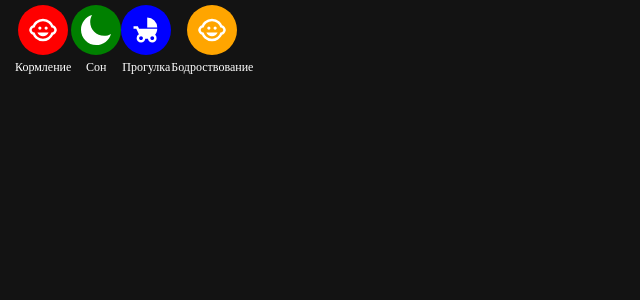
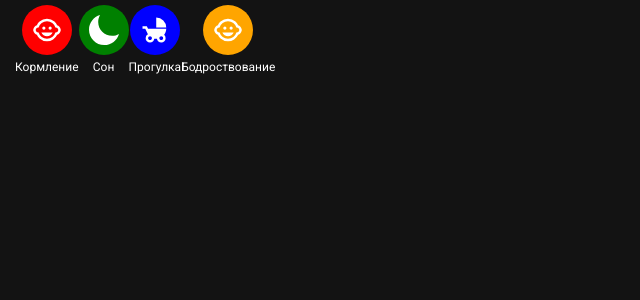
Before and after one commit to PlayWay/React_otus, a React app: page / in a window 1280 px wide. Shown: the top 300 px of the page, without its empty margins (0-640 px from the left). Built offline with nearby package versions, Linux system fonts and the light colour scheme.

Commit message:
set Roboto font

```diff
--- a/src/style/common/_common.scss
+++ b/src/style/common/_common.scss
@@ -2,7 +2,7 @@
 body {
     font-size: 14px;
     -webkit-font-smoothing: antialiased;
-    font-family: reg;
+    font-family: $font-family;
     -webkit-backface-visibility: hidden;
     -moz-osx-font-smoothing: grayscale;
     min-width: 320px;
@@ -36,20 +36,15 @@
     }
 }
 
-h1,h2,h3 {
-    font-family: boldItalic;
-}
-
 button,.button {
     border: none;
     cursor: pointer;
-    font-family: 'reg';
+    font-family: $font-family;
     background: none;
     padding: 0;
     display: inline-block;
     user-select: none;
 }
-
 
 .container{
     padding: 0 6.25%;
--- a/src/style/common/_vars.scss
+++ b/src/style/common/_vars.scss
@@ -1,4 +1,7 @@
+@import url('https://fonts.googleapis.com/css2?family=Roboto&display=swap');
+
 //colors
+$font-family: 'Roboto', sans-serif;
 $yellow: #FDD835;
 $red: #DE3333;
 $background: #131313;
--- a/src/style/main.scss
+++ b/src/style/main.scss
@@ -1,4 +1,3 @@
 @import "common/_reset";
 @import "common/_vars";
 @import "common/_common";
-//@import "common/_fonts";
```
